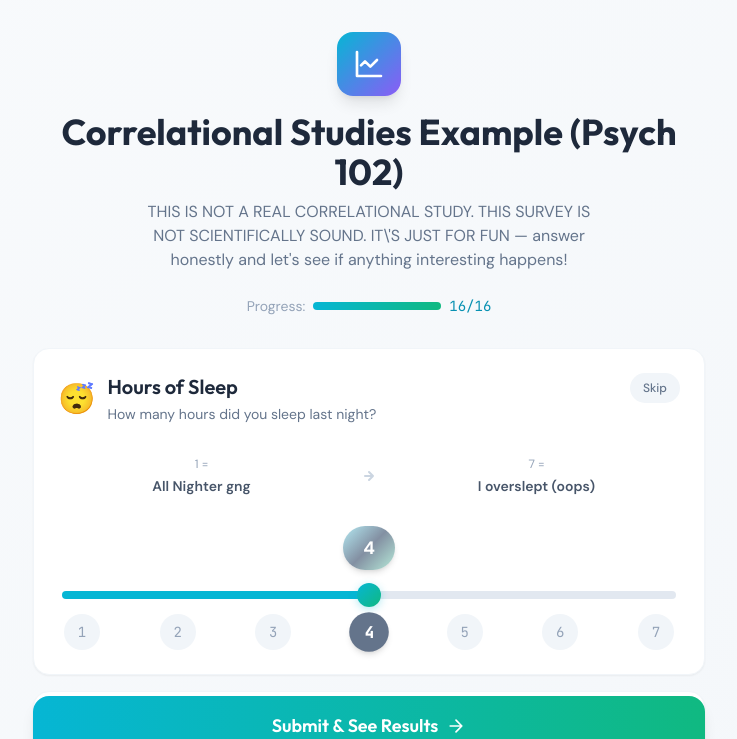
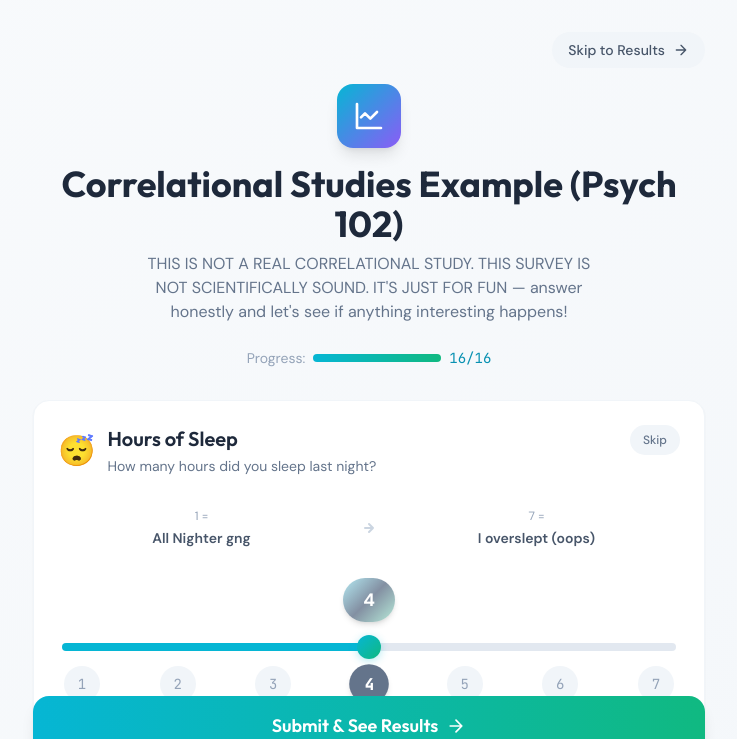
Before and after one commit to kyle94024/Correlation_Method, a Next.js app: page / in a window 1280 px wide. Shown: the top 739 px of the page, without its empty margins (271-1008 px from the left). Built offline with nearby package versions, Linux system fonts and the light colour scheme; no server answers.

Commit message:
give em a skip function

```diff
--- a/src/components/SurveyForm.tsx
+++ b/src/components/SurveyForm.tsx
@@ -1,3 +1,5 @@
+// src/components/SurveyForm.tsx
+
 'use client';
 
 import { useState, useEffect } from 'react';
@@ -7,7 +9,7 @@ import { QUESTIONS } from '@/config/questions';
 import { QuestionSlider } from './QuestionSlider';
 import { ResultsDisplay } from './ResultsDisplay';
 import { generateFingerprint } from '@/lib/fingerprint';
-import { submitSurvey } from '@/app/actions';
+import { submitSurvey, getCorrelations, getTotalResponses } from '@/app/actions';
 
 export function SurveyForm() {
   const [stage, setStage] = useState<'survey' | 'submitting' | 'results'>('survey');
@@ -63,6 +65,30 @@ export function SurveyForm() {
     }
   };
 
+  const handleSkipToResults = async () => {
+    setStage('submitting');
+    setError(null);
+
+    try {
+      const [correlations, totalResponses] = await Promise.all([
+        getCorrelations(),
+        getTotalResponses(),
+      ]);
+
+      setResult({
+        success: true,
+        alreadySubmitted: true,
+        correlations,
+        totalResponses,
+      });
+      setStage('results');
+    } catch (err) {
+      console.error('Fetch error:', err);
+      setError('Network error. Please try again.');
+      setStage('survey');
+    }
+  };
+
   // Count answered questions
   const answeredCount = Object.values(surveyData).filter((v) => v !== null).length;
 
@@ -77,6 +103,23 @@ export function SurveyForm() {
           className="min-h-screen py-8 px-4 md:px-6"
         >
           <div className="max-w-2xl mx-auto">
+            {/* Skip to Results Button */}
+            <motion.div
+              initial={{ opacity: 0 }}
+              animate={{ opacity: 1 }}
+              className="flex justify-end mb-4"
+            >
+              <button
+                onClick={handleSkipToResults}
+                className="inline-flex items-center gap-2 px-4 py-2 rounded-full bg-slate-100 hover:bg-slate-200 text-slate-600 text-sm font-medium transition-all"
+              >
+                Skip to Results
+                <svg className="w-4 h-4" viewBox="0 0 24 24" fill="none" stroke="currentColor" strokeWidth="2">
+                  <path d="M5 12h14M12 5l7 7-7 7" strokeLinecap="round" strokeLinejoin="round" />
+                </svg>
+              </button>
+            </motion.div>
+
             {/* Header */}
             <motion.div
               initial={{ opacity: 0, y: -20 }}
@@ -95,7 +138,7 @@ export function SurveyForm() {
                 Correlational Studies Example (Psych 102)
               </h1>
               <p className="text-slate-500 max-w-md mx-auto">
-              THIS IS NOT A REAL CORRELATIONAL STUDY. THIS SURVEY IS NOT SCIENTIFICALLY SOUND. IT\'S JUST FOR FUN — answer honestly and let's see if anything interesting happens!
+              THIS IS NOT A REAL CORRELATIONAL STUDY. THIS SURVEY IS NOT SCIENTIFICALLY SOUND. IT'S JUST FOR FUN — answer honestly and let's see if anything interesting happens!
               </p>
 
               {/* Progress indicator */}
```
